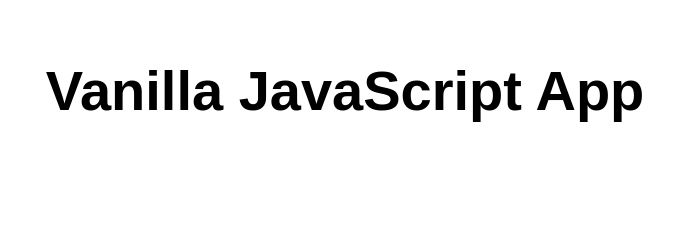
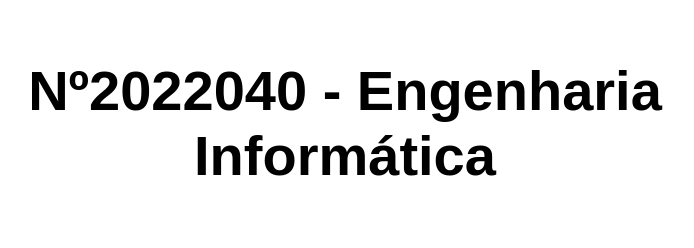
Before and after one commit to cris2403/Lab3-CN2, a website: page src/index.html in a window 1280 px wide. Shown: the whole page, without its empty margins (295-989 px from the left). Drawn offline with Linux system fonts and the light colour scheme.

Commit message:
Update index.html

```diff
--- a/src/index.html
+++ b/src/index.html
@@ -5,12 +5,12 @@
   <meta charset="UTF-8">
   <meta name="viewport" content="width=device-width, initial-scale=1.0">
   <link rel="stylesheet" href="styles.css">
-  <title>Vanilla JavaScript App</title>
+  <title>Laboratório 3 - Cristiano Ferreira</title>
 </head>
 
 <body>
   <main>
-    <h1>Vanilla JavaScript App</h1>
+    <h1>Nº2022040 - Engenharia Informática</h1>
   </main>
 </body>
 
```
